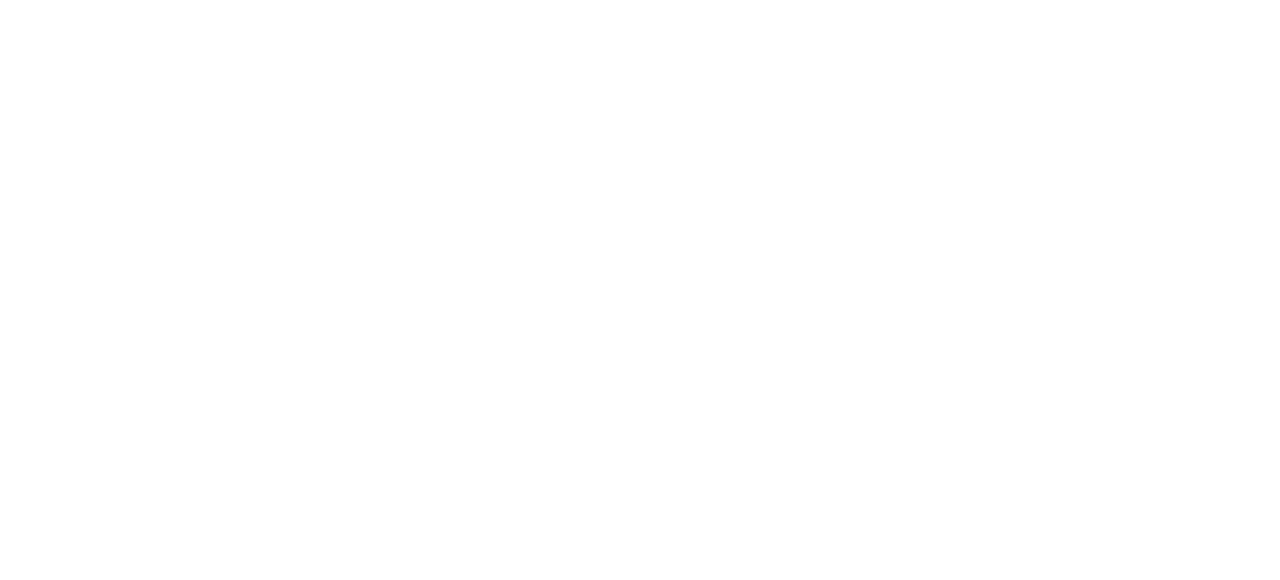
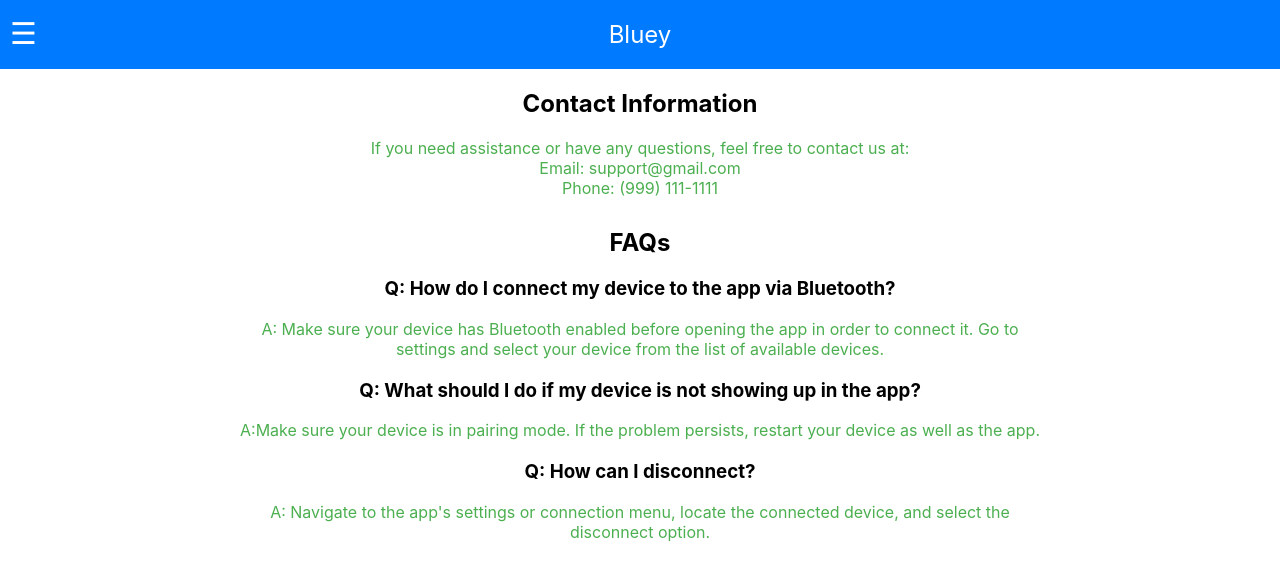
Before and after one commit to AustinSnyd3r/AustinSnyd3r.github.io, a React (Create React App) app: page /help in a window 1280 px wide. Before the commit this address had no page. Shown: the top 580 px of the page. Built offline with nearby package versions, Linux system fonts and the light colour scheme.

Commit message:
fixed the error, wasn't showing the help page

```diff
--- a/src/AppHeader/Menu.js
+++ b/src/AppHeader/Menu.js
@@ -30,7 +30,9 @@ function Menu() {
                             <Link to="/add-device" className="menu-item-link">
                                 <button className="menu-item">Add Device</button>
                             </Link>
-                            <button className="menu-item">Help</button>
+                            <Link to="/help" className="menu-item-link">
+                                <button className="menu-item">Help</button>
+                            </Link>
                         </div>
                     </div>
                 </div>
--- a/src/Pages/Groups/App.js
+++ b/src/Pages/Groups/App.js
@@ -4,6 +4,7 @@ import SliderButton from './SliderButton';
 import AddDevicePage from '../Devices/AddDevicePage';
 import Header from '../../AppHeader/Header';
 import Profile from '../userProfile/ProfilePage';
+import Help from '../userHelp/Help';
 import '../../App.css';
 
 function App() {
@@ -170,6 +171,7 @@ function App() {
                     <AddDevicePage addDeviceToGroup={addDeviceToGroup} />
                 } />
                 <Route path="/profile" element={<Profile />} />
+                <Route path="/help" element={<Help />} />
             </Routes>
         </Router>
     );
```
